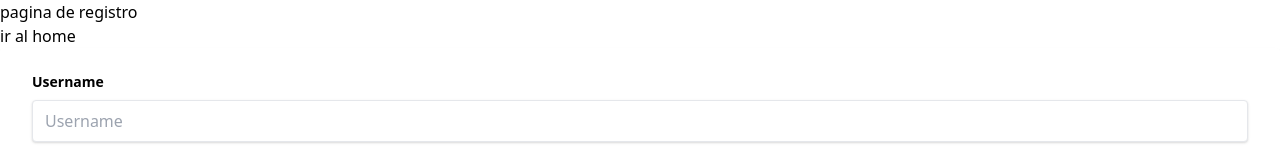
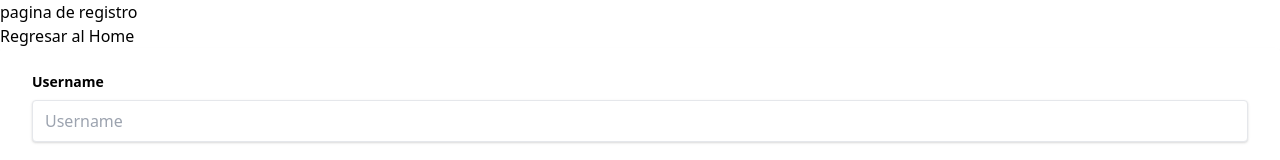
Before and after one commit to karmap/tiendita-front, a Next.js app: page /registro in a window 1280 px wide. Shown: the top 160 px of the page. Built offline with nearby package versions, Linux system fonts and the light colour scheme.

Commit message:
Cambios en registro

```diff
--- a/pages/registro.js
+++ b/pages/registro.js
@@ -6,7 +6,7 @@ export default function IndexPage() {
       pagina de registro{' '}
         <ul>
             <Link href="/">
-            <li>ir al home</li>
+            <li>Regresar al Home</li>
             </Link>
         </ul>
 
```
